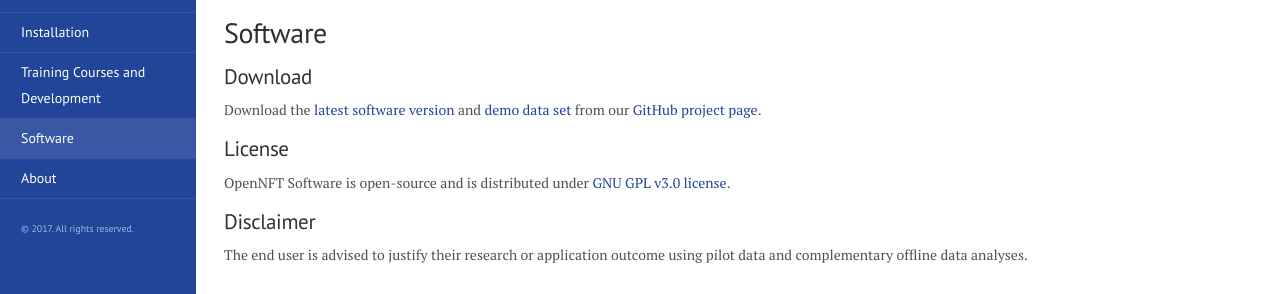
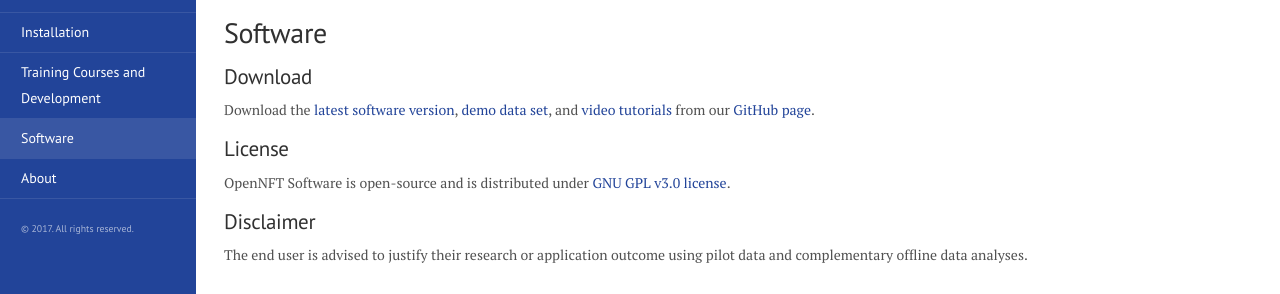
Before and after one commit to OpenNFT/opennft.github.io, a Jekyll site: the page built from 90_software.md, in a window 1280 px wide. Shown: the part 128-422 px from the top of the page. Built offline with Jekyll 4.4.1, drawn with Linux system fonts in a browser that asks for light colours.

Commit message:
video tutorials

```diff
--- a/90_software.md
+++ b/90_software.md
@@ -4,7 +4,7 @@
 ---
 
 ## Download
-Download the [latest software version](https://github.com/OpenNFT/OpenNFT) and [demo data set](https://github.com/OpenNFT/OpenNFT_Demo/releases) from our [GitHub project page](https://github.com/OpenNFT).
+Download the [latest software version](https://github.com/OpenNFT/OpenNFT), [demo data set](https://github.com/OpenNFT/OpenNFT_Demo/releases), and [video tutorials](https://github.com/OpenNFT/OpenNFT_VideoTutorials/releases) from our [GitHub page](https://github.com/OpenNFT).
 
 ## License
 OpenNFT Software is open-source and is distributed under [GNU GPL v3.0 license](https://github.com/OpenNFT/OpenNFT/blob/master/LICENSE).
```
